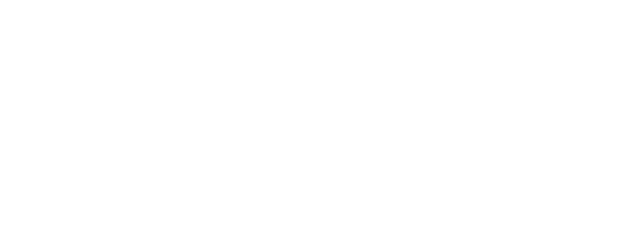
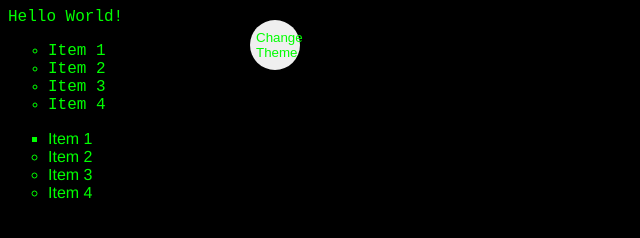
Before and after one commit to StateControlled/CSC436, a plain HTML site: page index.html in a window 1280 px wide. Shown: the whole page, without its empty margins (0-640 px from the left). Drawn offline with Linux system fonts and the light colour scheme.

Commit message:
Lecture  1 Finish

```diff
--- a/app.js
+++ b/app.js
@@ -0,0 +1,14 @@
+'use strict'
+const switcher = document.querySelector('.btn');
+
+switcher.addEventListener('click', function() {
+    document.body.classList.toggle('lightTheme');
+    document.body.classList.toggle('darkTheme');
+
+    const className = document.body.className;
+    if (className == "lightTheme") {
+        this.textContent = "Dark";
+    } else {
+        this.textContent = "Light";
+    }
+});
--- a/index.html
+++ b/index.html
@@ -1,11 +1,34 @@
 <!DOCTYPE html>
 <html lang="en">
 <head>
+    <!--Load CSS first-->
+    <link rel="stylesheet" href="main.css"></link>
     <meta charset="UTF-8">
     <meta name="viewport" content="width=device-width, initial-scale=1.0">
     <title>My Website</title>
 </head>
-<body>
+
+<body class="darkTheme">
+
+    Hello World!
+    <button class="btn">Change Theme</button>
+    <ol>
+        <li>Item 1</li>
+        <li>Item 2</li>
+        <li>Item 3</li>
+        <li>Item 4</li>
+    </ol>
+
+    <ul>
+        <li class="list">Item 1</li>
+        <li>Item 2</li>
+        <li>Item 3</li>
+        <li>Item 4</li>
+    </ul>
 
 </body>
+<!--Load JavaScript last-->
+<script src="app.js"></script>
+<noscript>Use a browser that can run JavaScript, you fool.</noscript>
+
 </html>
--- a/main.css
+++ b/main.css
@@ -0,0 +1,50 @@
+:root {
+    --green: #00ff00;
+    --white: #ffffff;
+    --black: #000000;
+}
+
+body {
+    font-family: 'Courier New', Courier;
+    background: var(--bg);
+    color: var(--fontColor);
+}
+
+ul {
+    font-family: helvetica;
+}
+
+li {
+    list-style: circle;
+}
+
+.list {
+    list-style: square;
+}
+
+#msg {
+    font-family: monospace;
+}
+
+.lightTheme {
+    --bg: var(--green);
+    --fontColor: var(--black);
+    --buttonColor: var(--black);
+}
+
+.darkTheme {
+    --bg: var(--black);
+    --fontColor: var(--green);
+    --buttonColor: var(--green);
+}
+
+.btn {
+    color: var(--buttonColor);
+    position: absolute;
+    top: 20px;
+    left: 250px;
+    height: 50px;
+    width: 50px;
+    border-radius: 50%;
+    border: none;
+}
```
